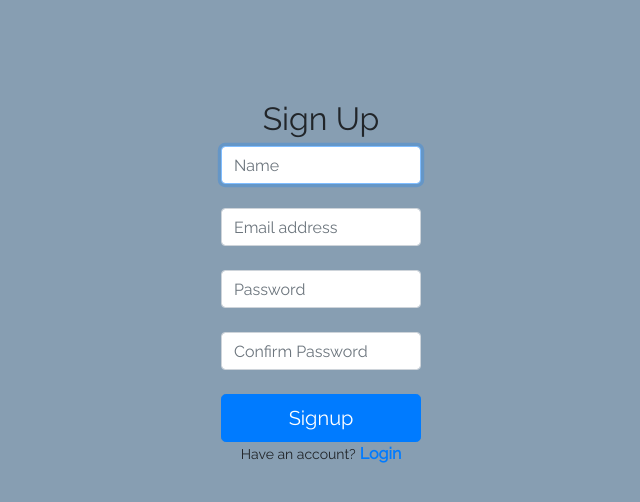
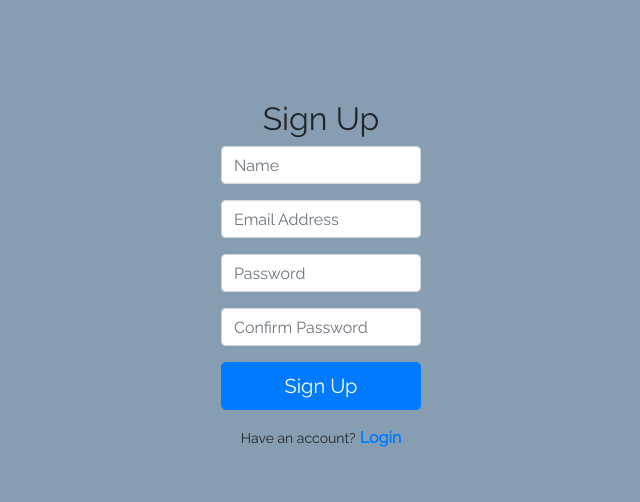
Before and after one commit to tahbristol/Porder_py, a Flask app: page /users/signup in a window 1280 px wide. Shown: the part 75-577 px from the top of the page, without its empty margins (319-959 px from the left). Run offline with Flask 2, Linux system fonts and the light colour scheme; some libraries are stand-ins or nearby versions.

Commit message:
connected forms to signup/login

```diff
--- /dev/null
+++ b/forms.py
@@ -0,0 +1,21 @@
+from flask_wtf import FlaskForm
+from wtforms import StringField, PasswordField, SubmitField, BooleanField
+from wtforms.validators import DataRequired, Length, Email, EqualTo
+
+class SignupForm(FlaskForm):
+	name = StringField('Name',
+	 						validators=[DataRequired(),
+						 	Length(min=2, max=20)])
+	email = StringField('Email',
+						validators=[DataRequired(), Email()])
+	password = PasswordField('Password',
+	 						validators=[DataRequired()])
+	password_confirmation = PasswordField('Confirm Password',
+										 validators=[DataRequired(), EqualTo('password')])
+	submit = SubmitField('Sign Up')
+
+class LoginForm(FlaskForm):
+	email = StringField('Email', validators=[DataRequired(), Email()])
+	password = PasswordField('Password', validators=[DataRequired()])
+	remember = BooleanField('Remember Me')
+	submit = SubmitField('Login')
--- a/porder.py
+++ b/porder.py
@@ -1,5 +1,8 @@
 from flask import Flask, render_template, url_for
+from forms import SignupForm, LoginForm
+
 app = Flask(__name__)
+app.config['SECRET_KEY'] = 'd65cee974fbbc376f5d5866c69dade58'
 
 @app.route('/')
 @app.route('/home')
@@ -12,11 +15,13 @@ def about():
 
 @app.route('/users/signup')
 def signup():
-	return render_template('users/new.html')
+	form = SignupForm()
+	return render_template('users/new.html', form=form)
 
 @app.route('/users/login')
 def login():
-	return render_template('users/login.html')
+	form = LoginForm()
+	return render_template('users/login.html', form=form)
 
 
 if __name__ == '__main__':
--- a/templates/users/new.html
+++ b/templates/users/new.html
@@ -4,19 +4,25 @@
 <div class="container signupPage">
   <form class="form-signin form-signup" action="/signup" method="post">
     <h2 class="form-signin-heading">Sign Up</h2>
-    <label for="name" class="sr-only">Name:</label>
-    <input id="name" name="name" class="form-control" placeholder="Name" required autofocus><br>
+		<div class="form-group">
+			{{ form.name(class="form-control", placeholder="Name")}}
+		</div>
 
-    <label for="inputEmail" class="sr-only">Email address</label>
-    <input name="email" type="email" id="inputEmail" class="form-control" placeholder="Email address" required autofocus><br>
+		<div class="form-group">
+			{{ form.email(class="form-control", placeholder="Email Address")}}
+		</div>
 
-    <label for="inputPassword" class="sr-only">Password</label>
-    <input name="password" type="password" id="inputPassword" class="form-control" placeholder="Password" required autofocus><br>
+   	<div class="form-group">
+			{{ form.password(class="form-control", placeholder="Password")}}
+		</div>
 
-    <label for="inputPasswordConfirmation" class="sr-only">Password</label>
-    <input name="password_confirm" type="password" id="inputPasswordConfirm" class="form-control" placeholder="Confirm Password" required autofocus><br>
+   	<div class="form-group">
+			{{ form.password_confirmation(class="form-control", placeholder="Confirm Password")}}
+		</div>
 
-    <input id="signupButton" class="btn btn-lg btn-primary btn-block" type="submit" value="Signup">
+    <div class="form-group">
+			{{ form.submit(class="btn btn-lg btn-primary btn-block")}}
+		</div>
   </form>
   <p>
     <small>Have an account?</small>
```
Also changed, not shown: templates/users/login.html (+14 -8 lines), 2 other files.
